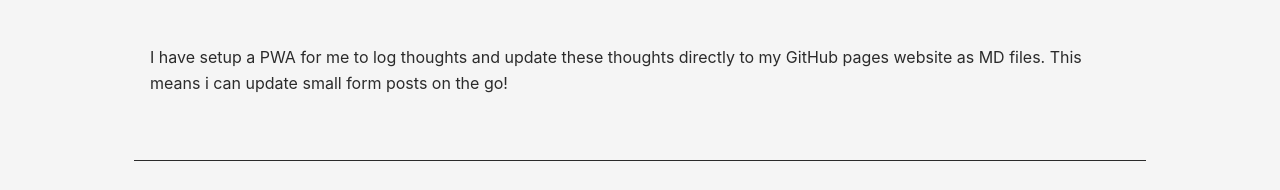
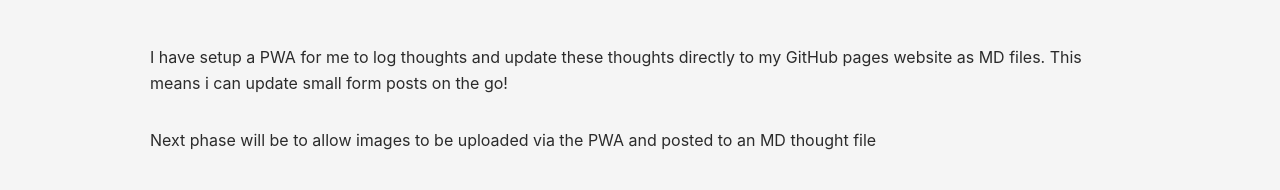
Before and after one commit to joshyhud/josh-nuxt-portfolio, an Astro site: page /blog/testing-my-thoughts in a window 1280 px wide. Shown: the part 53-243 px from the top of the page. Built offline with nearby package versions, Linux system fonts and the light colour scheme; Astro itself is replaced by a stand-in of ours.

```diff
--- a/src/content/blog/testing-my-thoughts.md
+++ b/src/content/blog/testing-my-thoughts.md
@@ -5,4 +5,7 @@
 draft: false
 tags: ["Thought"]
 ---
+
 I have setup a PWA for me to log thoughts and update these thoughts directly to my GitHub pages website as MD files. This means i can update small form posts on the go!
+
+Next phase will be to allow images to be uploaded via the PWA and posted to an MD thought file
```
